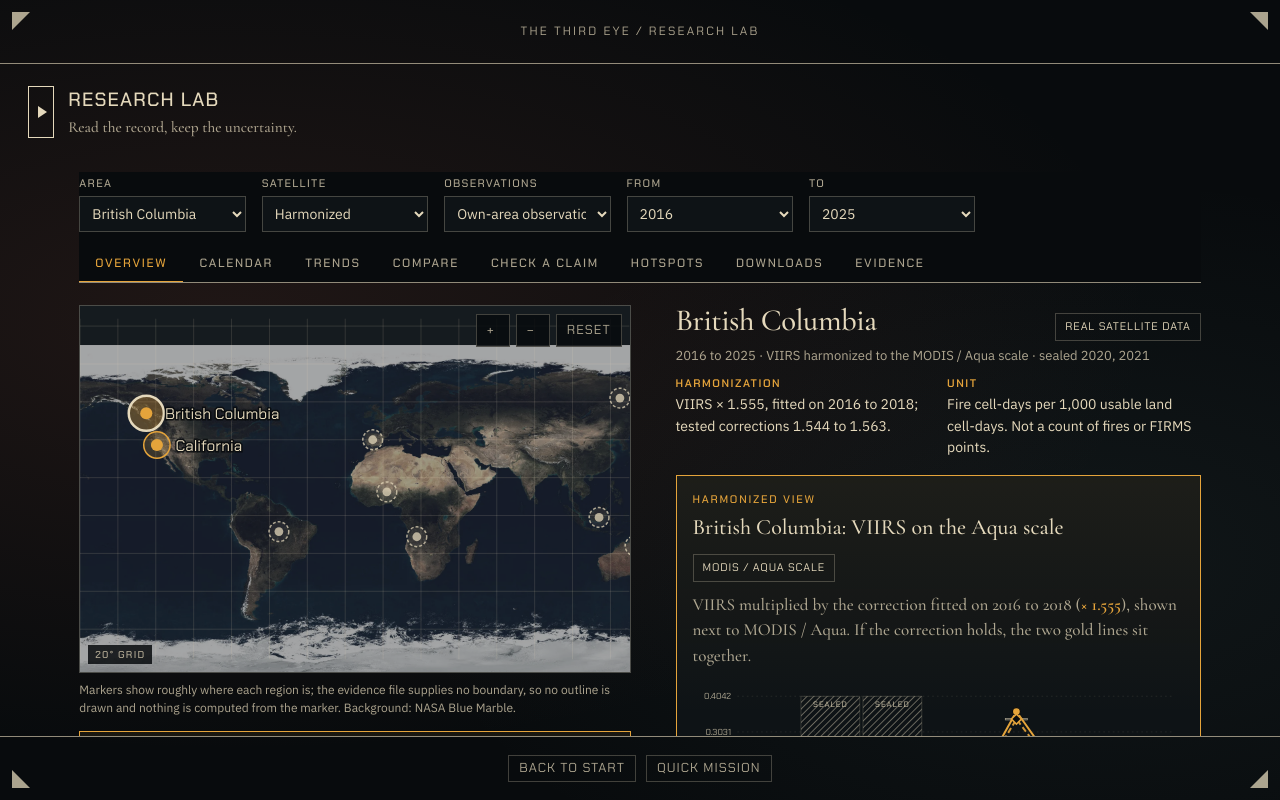
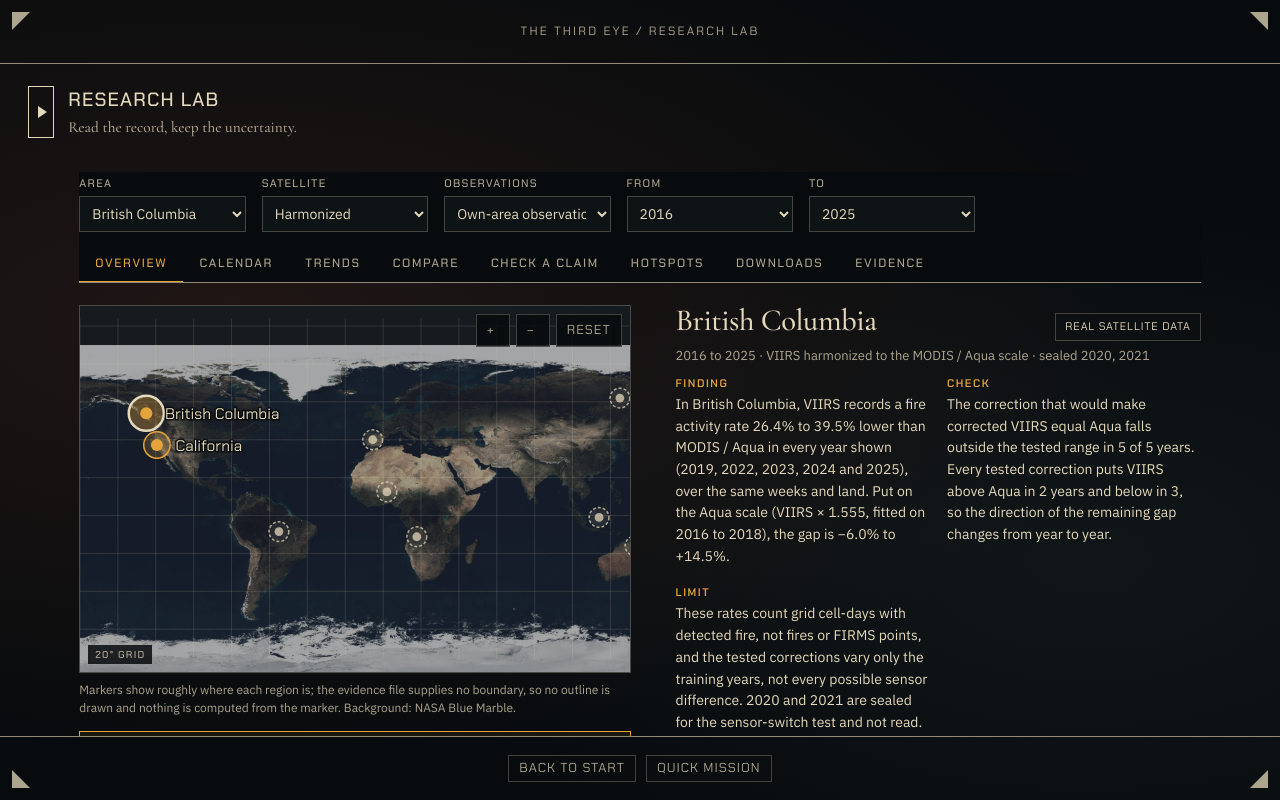
Before and after one commit to yassirHam/THE-THIRD-EYE-NASA-APPS-CHALLENGE, a React (Vite) app in the folder frontend/: page /lab in a window 1280 px wide. Built offline with nearby package versions, Linux system fonts and the light colour scheme.

Commit message:
P3-A-004: Lab charts, finding, check and limit follow area, satellite, observation set and year range (same templates as Quick Mission); equality readings counted within range

```diff
--- a/frontend/src/lab/mission.ts
+++ b/frontend/src/lab/mission.ts
@@ -57,22 +57,52 @@ export function missionPolicy(region: RegionEvidence): PolicyView | null {
   return region.policies.find((p) => p.key === 'own_support' && has(p)) ?? region.policies.find(has) ?? null
 }
 
+export type CaseOptions = {
+  /** Observation set to read. Default: the mission's choice (see missionPolicy). */
+  policyKey?: string
+  /** Inclusive year range. Years outside it are left out of every value and sentence. */
+  from?: number
+  to?: number
+}
+
+const inRange = (y: number, o: CaseOptions) => (o.from === undefined || y >= o.from) && (o.to === undefined || y <= o.to)
+
+/** The equality-boundary reading restricted to the years in range. The per-year values are the
+ * file's; only the years are counted. With the full range this equals the file's own counts. */
+export function boundaryInRange(b: Boundary | undefined, o: CaseOptions = {}): Boundary | undefined {
+  if (!b) return undefined
+  if (!b.available) return b
+  const periods = b.periods.filter((p) => Number.isFinite(Number(p.period)) && inRange(Number(p.period), o))
+  if (periods.length === b.periods.length) return b
+  return {
+    ...b, periods,
+    counts: {
+      periods: periods.length,
+      a_break_outside_envelope: periods.filter((p) => p.inside === false).length,
+      variants_above: periods.filter((p) => p.side === 'mapped_above_aqua').length,
+      variants_below: periods.filter((p) => p.side === 'mapped_below_aqua').length,
+    },
+  }
+}
+
 function boundaryCounts(b: Boundary | undefined): MissionCase['boundary'] {
   if (!b || !b.available) return null
   const { a_break_outside_envelope: outside, periods, variants_above: above, variants_below: below } = b.counts
-  if ([outside, periods, above, below].some((n) => typeof n !== 'number')) return null
+  if ([outside, periods, above, below].some((n) => typeof n !== 'number') || periods === 0) return null
   return { outside, periods, above, below }
 }
 
-export function missionCase(detail: StageADetail, code: string): MissionCase | null {
+const years1 = (n: number) => `${n} year${n === 1 ? '' : 's'}`
+
+export function missionCase(detail: StageADetail, code: string, o: CaseOptions = {}): MissionCase | null {
   const region = detail.regions.find((r) => r.code === code)
   if (!region) return null
-  const policy = missionPolicy(region)
+  const policy = o.policyKey ? region.policies.find((p) => p.key === o.policyKey) ?? null : missionPolicy(region)
   if (!policy) return null
   const sealed = new Set(detail.sealedYears)
   const full = policy.variants.find((v) => v.id === FULL_TRAINING)
   const factor = full?.available && full.factor !== null ? full.factor : null
-  const years: MissionYear[] = policy.years.filter((y) => !sealed.has(y.year)).map((y) => {
+  const years: MissionYear[] = policy.years.filter((y) => !sealed.has(y.year) && inRange(y.year, o)).map((y) => {
     const m = y.variants.find((v) => v.id === FULL_TRAINING)
     const raw = y.variants.find((v) => v.id === 'raw')
     return { year: y.year, role: y.role, aqua: y.aqua.rate, viirs: y.viirs.rate, mapped: m?.mappedRate, gap: m?.pooledRelativeError, rawGap: raw?.pooledRelativeError }
@@ -82,27 +112,39 @@ export function missionCase(detail: StageADetail, code: string): MissionCase | n
   const rawGapRange = range(rawGaps)
   const gapRange = range(gaps)
   const rawAlwaysBelow = rawGaps.length === years.length && rawGaps.length > 0 && rawGaps.every((g) => g < 0)
-  const boundary = boundaryCounts(region.boundaries.find((b) => b.policyKey === policy.key))
+  const boundary = boundaryCounts(boundaryInRange(region.boundaries.find((b) => b.policyKey === policy.key), o))
   const composition = detail.composition.find((c) => c.bySensor.aqua.length > 0)
   const listed = years.map((y) => y.year)
   const shown = listed.length > 1 ? `${listed.slice(0, -1).join(', ')} and ${listed[listed.length - 1]}` : listed.join('')
   const training = yearsText(detail.trainingYears)
+  const when = listed.length === 1 ? `in ${shown}` : `in every year shown (${shown})`
+  const span = o.from !== undefined && o.to !== undefined ? (o.from === o.to ? String(o.from) : `${o.from} to ${o.to}`) : 'this record'
 
-  const finding = rawGapRange && rawAlwaysBelow
-    ? `In ${region.name}, VIIRS records a fire activity rate ${mag(rawGapRange[1])} to ${mag(rawGapRange[0])} lower than MODIS / Aqua in every year shown (${shown}), over the same weeks and land.`
-    : rawGapRange
-      ? `In ${region.name}, VIIRS and MODIS / Aqua differ by ${pct(rawGapRange[0])} to ${pct(rawGapRange[1])} over the same weeks and land (${shown}).`
-      : `In ${region.name}, the evidence file gives no year-by-year gap between the two satellites.`
-  const correction = factor !== null && gapRange
-    ? `Put on the Aqua scale (VIIRS \u00d7 ${f(factor)}, fitted on ${training}), the gap is ${pct(gapRange[0])} to ${pct(gapRange[1])}.`
-    : 'No correction could be fitted for this area, so VIIRS is not put on the Aqua scale. Nothing is substituted.'
+  const finding = !years.length
+    ? `In ${region.name}, no year in ${span} has a yearly value for both satellites.`
+    : rawGapRange && rawAlwaysBelow
+      ? `In ${region.name}, VIIRS records a fire activity rate ${rawGapRange[0] === rawGapRange[1] ? mag(rawGapRange[0]) : `${mag(rawGapRange[1])} to ${mag(rawGapRange[0])}`} lower than MODIS / Aqua ${when}, over the same weeks and land.`
+      : rawGapRange
+        ? `In ${region.name}, VIIRS and MODIS / Aqua differ by ${pct(rawGapRange[0])} to ${pct(rawGapRange[1])} over the same weeks and land (${shown}).`
+        : `In ${region.name}, the evidence file gives no year-by-year gap between the two satellites ${listed.length ? `for ${shown}` : ''}.`.replace(' .', '.')
+  const correction = factor === null
+    ? `No correction could be fitted for ${policy.label.toLowerCase()} in ${region.name}, so VIIRS is not put on the Aqua scale. Nothing is substituted.`
+    : !gapRange
+      ? `The correction (VIIRS \u00d7 ${f(factor)}, fitted on ${training}) has no yearly check in ${span}.`
+      : `Put on the Aqua scale (VIIRS \u00d7 ${f(factor)}, fitted on ${training}), the gap is ${gapRange[0] === gapRange[1] ? pct(gapRange[0]) : `${pct(gapRange[0])} to ${pct(gapRange[1])}`}.`
   const boundaryText = !boundary
-    ? 'The file gives no reading of which correction would make the two satellites agree.'
-    : `The correction that would make corrected VIIRS equal Aqua falls outside the tested range in ${boundary.outside} of ${boundary.periods} years. `
-      + (boundary.above === boundary.periods ? `Every tested correction puts VIIRS above Aqua in all ${boundary.periods} years.`
-        : boundary.below === boundary.periods ? `Every tested correction puts VIIRS below Aqua in all ${boundary.periods} years.`
-          : `Every tested correction puts VIIRS above Aqua in ${boundary.above} years and below in ${boundary.below}, so the direction of the remaining gap changes from year to year.`)
-  const limit = 'These rates count grid cell-days with detected fire, not fires or FIRMS points, and the tested corrections vary only the training years, not every possible sensor difference.'
+    ? `The file gives no reading for ${span} of which correction would make the two satellites agree.`
+    : `The correction that would make corrected VIIRS equal Aqua falls outside the tested range in ${boundary.outside} of ${years1(boundary.periods)}. `
+      + (boundary.above === boundary.periods ? `Every tested correction puts VIIRS above Aqua in ${boundary.periods === 1 ? 'that year' : `all ${boundary.periods} years`}.`
+        : boundary.below === boundary.periods ? `Every tested correction puts VIIRS below Aqua in ${boundary.periods === 1 ? 'that year' : `all ${boundary.periods} years`}.`
+          : `Every tested correction puts VIIRS above Aqua in ${years1(boundary.above)} and below in ${boundary.below}, so the direction of the remaining gap changes from year to year.`)
+  const notes: string[] = []
+  const covered = (ys: number[]) => ys.filter((y) => inRange(y, o))
+  const sealedHere = covered(detail.sealedYears), trainingHere = covered(detail.trainingYears)
+  if (sealedHere.length) notes.push(`${sealedHere.join(' and ')} ${sealedHere.length === 1 ? 'is' : 'are'} sealed for the sensor-switch test and not read.`)
+  if (trainingHere.length) notes.push(`Training ${trainingHere.length === 1 ? 'year' : 'years'} ${trainingHere.join(', ')} ${trainingHere.length === 1 ? 'is' : 'are'} only given pooled, with no yearly value.`)
+  if (policy.key === 'common_support') notes.push('Paired common observations are a diagnostic set; they have no fitted correction.')
+  const limit = ['These rates count grid cell-days with detected fire, not fires or FIRMS points, and the tested corrections vary only the training years, not every possible sensor difference.', ...notes].join(' ')
 
   return { region, policy, years, sealedYears: detail.sealedYears, trainingYears: detail.trainingYears, factor, envelope: policy.envelope, rawGapRange, gapRange, rawAlwaysBelow, boundary, composition, finding, correction, boundaryText, limit }
 }
--- a/frontend/src/pages/Lab.tsx
+++ b/frontend/src/pages/Lab.tsx
@@ -12,6 +12,7 @@ import { loadBundle } from '../lab/loader'
 import { PLACEHOLDER_REGIONS, SHOW_PLACEHOLDER_REGIONS, SHOW_REVIEW_NOTICES } from '../lab/presentation'
 import { labView as placeholderView, type EvidenceView, type LabView } from '../lab/model'
 import { formatValue } from '../lab/view'
+import { boundaryInRange, missionCase } from '../lab/mission'
 import { DATA_CREDITS, NASA_BRANDING_RULE, SI_USE } from '../lib/credits'
 import './lab.css'
 import './workbench.css'
@@ -97,7 +98,9 @@ export default function Lab() {
   const rows = policy?.years.filter((y) => y.year >= from && y.year <= to) ?? []
   const slots = (s: SensorKey) => (detail ? yearSlots(detail, policy, s, from, to) : [])
   const max = Math.max(0, ...rows.flatMap((y) => [y.aqua.rate, y.viirs.rate])) * 1.15 || 1
-  const boundaries = region?.boundaries.filter((b) => b.policyKey === policy?.key) ?? []
+  const boundaries = (region?.boundaries.filter((b) => b.policyKey === policy?.key) ?? []).map((b) => boundaryInRange(b, { from, to })!)
+  // Finding and limit for exactly this area, observation set and year range, from the same templates as the Quick Mission.
+  const reading = detail && region && policy ? missionCase(detail, region.code, { policyKey: policy.key, from, to }) : null
   const country = FIRMS_COUNTRIES.find((c) => c.country === (region ? REGION_COUNTRY[region.code] : ''))
   const [firmsSensor, setFirmsSensor] = useState<FirmsSensor>('modis')
   const firmsYears = country?.bySensor[firmsSensor] ?? []
@@ -140,17 +143,21 @@ export default function Lab() {
           <div className="lab__sectionhead"><h3>{region?.name ?? 'No area yet'}</h3><span className={`lab__status ${SHOW_REVIEW_NOTICES && doc && !doc.released ? 'lab__status--synthetic' : ''}`}>{statusChip}</span></div>
           {region && detail && <p className="lab__meta">{from} to {to} · {satView === 'harmonized' ? <>VIIRS harmonized to the {SENSOR_NAME.aqua} scale</> : <>{SENSOR_NAME.aqua} and {SENSOR_NAME.viirs}, each on its own scale</>} · sealed {detail.sealedYears.join(', ')}</p>}
           {detail && <dl className="lab__aside">
-            {SHOW_REVIEW_NOTICES ? <>
-            <div><dt>Finding</dt><dd>No finding yet. Statistical inference is not established, and no pass rule is registered for 2022 to 2025.</dd></div>
-            <div><dt>Limit</dt><dd>Rates count fire cell-days, not fires or FIRMS points. Tested corrections vary the training years only, not every possible sensor bias.</dd></div>
-            </> : <>
-            <div><dt>Harmonization</dt><dd>{(() => { const fv = policy?.variants.find((v) => v.id === 'full_training_2016_2017_2018'); return fv?.factor != null ? <>VIIRS × {f(fv.factor)}, fitted on 2016 to 2018{policy?.envelope ? <>; tested corrections {f(policy.envelope[0])} to {f(policy.envelope[1])}</> : null}.</> : 'No correction could be fitted for this observation set.' })()}</dd></div>
-            <div><dt>Unit</dt><dd>Fire cell-days per 1,000 usable land cell-days. Not a count of fires or FIRMS points.</dd></div>
-            </>}
+            {reading ? <>
+            <div><dt>Finding</dt><dd>{satView === 'harmonized' ? <>{reading.finding} {reading.correction}</> : (() => {
+              const vals = reading.years.map((y) => ({ year: y.year, v: y[sensor] }))
+              if (!vals.length) return reading.finding
+              const lo = vals.reduce((a, b) => (b.v < a.v ? b : a)), hi = vals.reduce((a, b) => (b.v > a.v ? b : a))
+              return <>{SENSOR_NAME[sensor]} on its own: from {f(lo.v)} ({lo.year}) to {f(hi.v)} ({hi.year}) in the years shown. {reading.finding}</>
+            })()}</dd></div>
+            {satView === 'harmonized' && reading.factor !== null && <div><dt>Check</dt><dd>{reading.boundaryText}</dd></div>}
+            <div><dt>Limit</dt><dd>{reading.limit}</dd></div>
+            {SHOW_REVIEW_NOTICES && <div><dt>Status</dt><dd>Preliminary. Statistical inference is not established, and no pass rule is registered for 2022 to 2025.</dd></div>}
+            </> : <div><dt>Finding</dt><dd>No reading for this selection.</dd></div>}
           </dl>}
           {region && policy && detail ? <>
             {satView === 'harmonized' && harmonyAvailable(policy)
-              ? <><Harmony detail={detail} region={region} policy={policy} compact /><p className="lab__note"><button type="button" className="lab__link" onClick={() => set({ tab: 'trends' })}>Full harmonized table</button> · <button type="button" className="lab__link" onClick={() => set({ tab: 'calendar' })}>Each satellite on its own</button></p></>
+              ? <><Harmony detail={detail} region={region} policy={policy} from={from} to={to} compact /><p className="lab__note"><button type="button" className="lab__link" onClick={() => set({ tab: 'trends' })}>Full harmonized table</button> · <button type="button" className="lab__link" onClick={() => set({ tab: 'calendar' })}>Each satellite on its own</button></p></>
               : <><YearBars sensor={sensor} slots={slots(sensor)} max={max} /><p className="lab__note">Hatched years are sealed for the final test. Training years 2016 to 2018 are only given pooled, so they have no yearly bar. <button type="button" className="lab__link" onClick={() => set({ tab: 'calendar' })}>Full record</button></p></>}
           </> : empty}
           {SHOW_REVIEW_NOTICES && Headline}
@@ -160,7 +167,7 @@ export default function Lab() {
     calendar: region && policy && detail ? (
       <section className="lab__calendar" aria-labelledby="calendar-title">
         <div className="lab__sectionhead"><h3 id="calendar-title">Fire record by year</h3><span className="lab__status">{statusChip}</span></div>
-        {satView === 'harmonized' && <Harmony detail={detail} region={region} policy={policy} />}
+        {satView === 'harmonized' && <Harmony detail={detail} region={region} policy={policy} from={from} to={to} />}
         <div className="ev__charts"><YearBars sensor="aqua" slots={slots('aqua')} max={max} /><YearBars sensor="viirs" slots={slots('viirs')} max={max} /></div>
         {yearTable}
         <details className="lab__more"><summary>Weeks used and excluded per year</summary>
@@ -172,7 +179,7 @@ export default function Lab() {
     ) : empty,
     trends: region && policy && detail ? (
       <div className="lab__trends">
-        <Harmony detail={detail} region={region} policy={policy} />
+        <Harmony detail={detail} region={region} policy={policy} from={from} to={to} />
         <section aria-label="Aqua to VIIRS ratio">
           <h3>Aqua ÷ VIIRS, year by year</h3>
           <p className="lab__note">How much higher the MODIS / Aqua rate is than the VIIRS rate in each year, over the same eligible weeks. As given in the evidence file.</p>
@@ -192,7 +199,7 @@ export default function Lab() {
           </table></div>
           <p className="lab__note">{policy.envelope ? <>Tested corrections span {f(policy.envelope[0])} to {f(policy.envelope[1])}. {policy.envelopeNote}</> : 'No range of tested corrections: none of them could be fitted. Nothing is substituted.'}</p>
         </section>
-        {boundaries.length > 0 ? <div className="ev__grid">{boundaries.map((b) => <BoundaryCard key={b.id} b={b} region={region.name} />)}</div> : <p className="lab__note">No equality reading for this observation set.</p>}
+        {boundaries.length > 0 && boundaries.every((b) => b.available && !b.periods.length) ? <p className="lab__note">No year in {from} to {to} has an equality reading. Readings exist for {region.boundaries.find((b) => b.policyKey === policy.key)?.periods.map((p) => p.period).join(', ')}.</p> : boundaries.length > 0 ? <div className="ev__grid">{boundaries.map((b) => <BoundaryCard key={b.id} b={b} region={region.name} />)}</div> : <p className="lab__note">No equality reading for this observation set.</p>}
       </div>
     ) : empty,
     claims: (
```
Also changed, not shown: frontend/src/lab/Harmony.tsx (+10 -4 lines), 1 other file (tests, documents, lock files or other folders).
